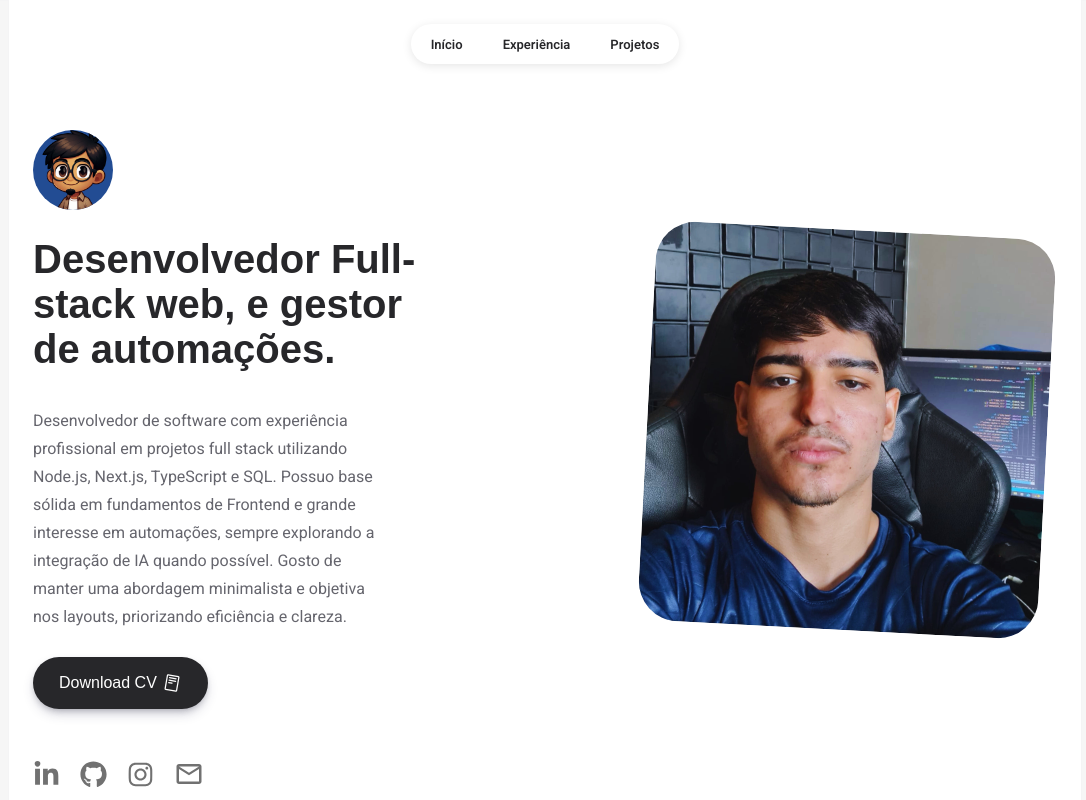
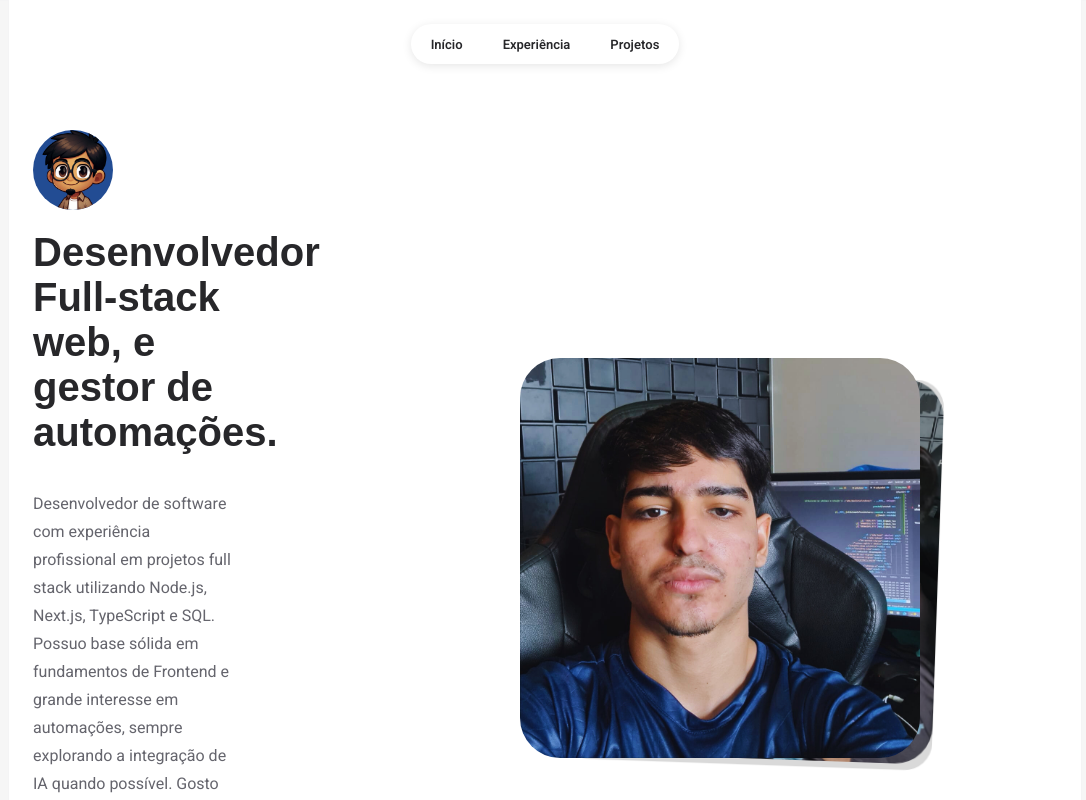
Before and after one commit to zinfex/portifolio-arthur-rocha, a Next.js app: page / in a window 1280 px wide. Shown: the top 800 px of the page, without its empty margins (95-1181 px from the left). Built offline with nearby package versions, Linux system fonts and the light colour scheme.

Commit message:
Carrossel imagens

```diff
--- a/package.json
+++ b/package.json
@@ -13,7 +13,8 @@
     "react": "^19.0.0",
     "react-dom": "^19.0.0",
     "react-icons": "^5.5.0",
-    "react-vertical-timeline-component": "^3.5.3"
+    "react-vertical-timeline-component": "^3.5.3",
+    "swiper": "^11.2.6"
   },
   "devDependencies": {
     "@eslint/eslintrc": "^3",
--- a/src/app/globals.css
+++ b/src/app/globals.css
@@ -118,8 +118,24 @@ a {
 }
 
 .homepage-image {
-  width: 400px; /* ou outro valor inicial */
+
   height: auto; /* ajusta a altura proporcionalmente */
+  overflow: hidden;
+  /* transform: rotate(3deg); */
+  border-radius: 10%;
+}
+
+@media (min-width: 1025px) {
+  .mySwiper {
+    border-radius: 20px;
+    display: flex;
+    max-width: 50%;
+  }
+}
+
+.swiper-3d, .swiper-slide-shadow  {
+  background-color: white;
+  border-radius: 30px;
 }
 
 /* Quando a tela for até 450px de largura, mude para % */
@@ -133,12 +149,6 @@ a {
 .homepage-first-area-left-side {
   display: flex;
   flex-direction: column;
-}
-
-@media (min-width: 1025px) {
-  .homepage-first-area-left-side {
-    max-width: 50%;
-  }
 }
 
 .title {
@@ -161,23 +171,11 @@ a {
 
 .homepage-first-area {
   display: flex;
-  gap: 10%;
   align-items: center;
 }
 
-.homepage-image img{
-  display: flex;
-  width: 100%;
-  border-radius: 30px;
-}
 
-.homepage-image {
-  overflow: hidden;
-  transform: rotate(3deg);
-  border-radius: 10%;
-}
-
-.homepage-image img {
+img {
   overflow-clip-margin: content-box;
   overflow: clip;
 }
--- a/src/app/page.jsx
+++ b/src/app/page.jsx
@@ -9,6 +9,11 @@ import Track from "@/components/Track/Track";
 import { PiReadCvLogo } from "react-icons/pi";
 import { useState, useEffect } from "react";
 import Header from "@/components/Header/Header";
+import { Swiper, SwiperSlide } from "swiper/react";
+import { EffectCards } from "swiper/modules";
+import "swiper/css";
+import "swiper/css/effect-cards";
+
 
 export default function Home() {
 
@@ -90,7 +95,7 @@ export default function Home() {
       <div className="content-wrapper">
         <div className="homepage-logo-container">
           <div style={logoStyle}>
-            <Image src="/picture.png" width={logoSize} height={logoSize} link={false} className="logo" alt="about"/>
+            <Image src="/picture.png" width={logoSize} height={logoSize} className="logo" alt="about"/>
           </div>
         </div>
 
@@ -105,7 +110,33 @@ export default function Home() {
               </div>
             </div>
             <div className="homepage-first-area-right-side">
-              <Image src="/avatar.jpg" width={400} height={400} className="homepage-image" alt="about"/>
+              <Swiper
+                effect={"cards"}
+                grabCursor={true}
+                modules={[EffectCards]}
+                className="mySwiper"
+              >
+                  <SwiperSlide>
+                    <Image
+
+                      src={"/avatar.jpg"}
+                      width={400}
+                      height={400}
+                      className="homepage-image"
+                      alt={`Projeto`}
+                    />
+                  </SwiperSlide>
+                  <SwiperSlide>
+                    <Image
+                      src={"/exp3.jpg"}
+                      width={400}
+                      height={400}
+                      className="homepage-image"
+                      alt={`Projeto`}
+                    />
+                   </SwiperSlide>
+
+              </Swiper>
             </div>
           </div>
 
--- a/src/components/Track/Exp.jsx
+++ b/src/components/Track/Exp.jsx
@@ -1,4 +1,4 @@
-"use client";
+'use client'
 
 import React from "react";
 import {
@@ -71,13 +71,11 @@ export default function Experience() {
                 key={i}
               >
 
-                {/* Título e empresa */}
-
                 <div className="tracker-box" style={{ display:'flex' }}>
 
-                {image && typeof image === "string" && (
+                {/* {image && typeof image === "string" && (
                   <Image src={image} width={200} height={200} className="tracker-image" alt="Experiência" />
-                )}
+                )} */}
 
 
                   <div className="tracker-info">
```
Also changed, not shown: public/exp3.jpg (renamed from public/exp3].jpg), 1 other file (tests, documents, lock files or other folders).
